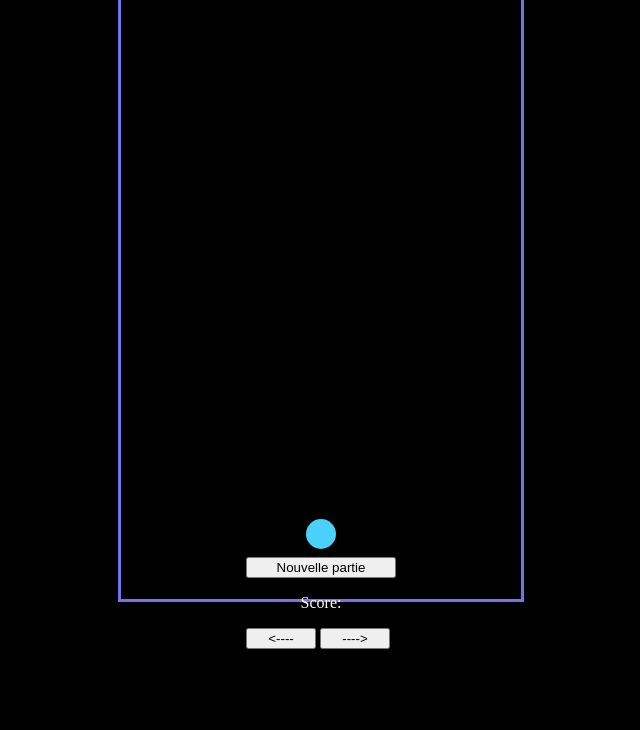
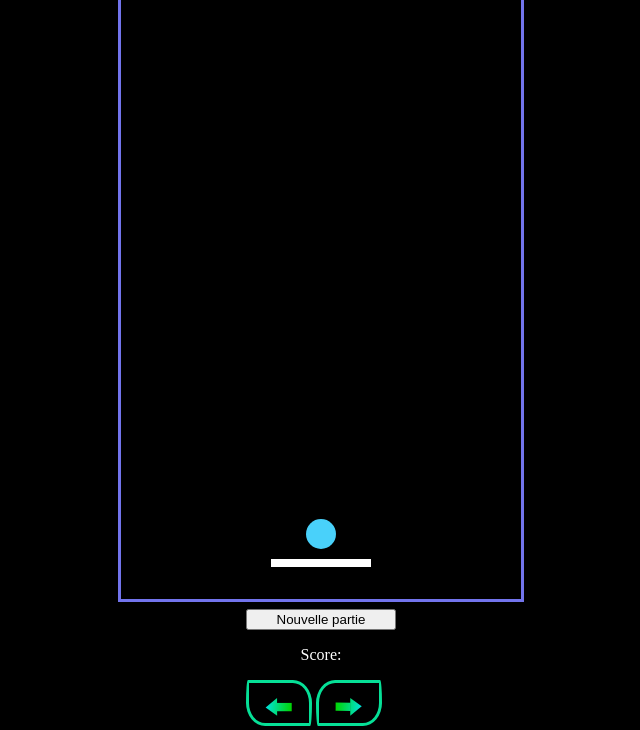
Before and after one commit to DarkNatha008/pong, a plain HTML site: page index.html in a window 1280 px wide. Shown: the part 101-831 px from the top of the page, without its empty margins (319-959 px from the left). Before the commit the page ends 800 px from the top, so only its background shows below. Drawn offline with Linux system fonts and the light colour scheme.

Commit message:
feat: ajout du css des boutons de direction

```diff
--- a/Styles/style.css
+++ b/Styles/style.css
@@ -1,5 +1,5 @@
 body{
-    background-color: black;
+    background-color: rgb(0, 0, 0);
 }
 h1{
     color: white;
@@ -47,4 +47,22 @@ canvas{
     left: 0;
     margin:auto;
     width: 150px;
+    height: 5%;
 }
+#droit{
+   background-color: rgb(0, 0, 0);
+   border: solid;
+   border-color: rgb(6, 224, 151);
+   border-radius: 100px 10px / 120px;
+   width: 60px;
+   height: 100%;
+
+}
+#gauche{
+    background-color: rgb(0, 0, 0);
+   border: solid;
+   border-color: rgb(6, 224, 151);
+   border-radius: 10px 100px / 120px;
+   width: 60px;
+   height: 100%;
+}
--- a/index.html
+++ b/index.html
@@ -17,8 +17,8 @@
                <div class="conteneur">
                 <button id="nouvelle_partie" class="nouvelle_partie" type="button" value="nouvelle_partie">Nouvelle partie</button>
                 <p id="score">Score: </p>
-                <button id= "gauche" class="bouton_direction" type="button" value="gauche"><----</button>
-                <button id="droit" class="bouton_direction" type="button" value="droit">----></button>
+                <input id= "gauche" class="bouton_direction" type="image" src="Images/flecheGauche.svg"  value="gauche">
+                <input id="droit" class="bouton_direction" type="image" src="Images/flecheDroite.svg" value="droit">
                </div>
 
             </main>
```
Also changed, not shown: Images/flecheDroite.svg (added), Images/flecheGauche.svg (added).
